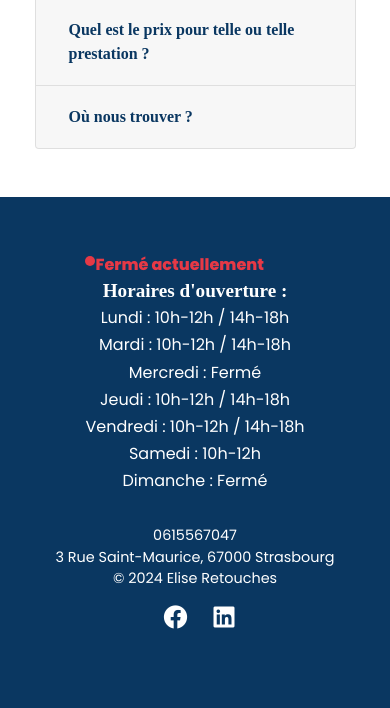
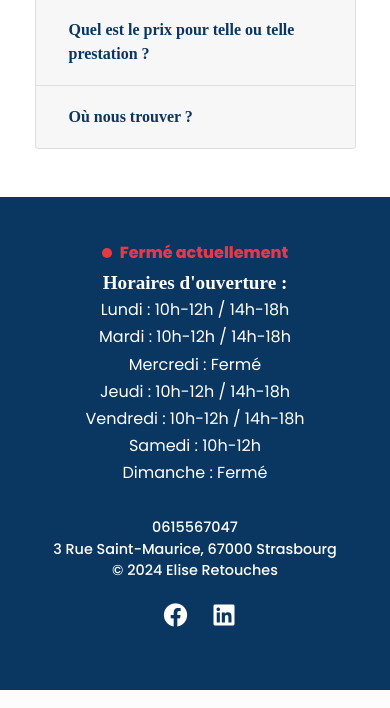
Before and after one commit to jtphe/eliseretouches-frontend, a PHP site: page /contact.html in a window 390 px wide. Shown: the part 927-1635 px from the top of the page. Run offline with PHP 8.4, Linux system fonts and the light colour scheme; some web fonts are replaced.

Commit message:
feat(new-design): fixing footer

```diff
--- a/contact.html
+++ b/contact.html
@@ -49,8 +49,10 @@
               </li>
               <li class="location">
                 <i class="fas fa-map-marker-alt"></i>
-                <span class="title-contact">Adresse :</span> 3 Rue
-                Saint-Maurice, 67000 Strasbourg
+                <span class="title-contact">Adresse :</span>
+                <a href="https://www.google.com/maps/search/?api=1&query=3+Rue+Saint-Maurice,+67000+Strasbourg" target="_blank" class="map-link">
+                  3 Rue Saint-Maurice, 67000 Strasbourg
+                </a>
               </li>
               <li class="hours">
                 <i class="fas fa-clock"></i>
@@ -210,9 +212,12 @@
                 aria-labelledby="headingThree"
                 data-parent="#faqAccordion"
               >
-                <div class="card-body">
-                  Nous sommes situés à côté du <strong>3 rue Saint-Maurice, 67000 Strasbourg</strong>.
-                </div>
+              <div class="card-body">
+                Nous sommes situés à côté du
+                <a href="https://www.google.com/maps/search/?api=1&query=3+Rue+Saint-Maurice,+67000+Strasbourg" target="_blank">
+                  <strong style="color: #0a3761">3 rue Saint-Maurice, 67000 Strasbourg</strong>
+                </a>.
+              </div>
               </div>
             </div>
           </div>
--- a/css/style.css
+++ b/css/style.css
@@ -413,6 +413,16 @@ footer {
   height: auto; /* Conserve les proportions */
 }
 
+.map-link {
+  color: #0a3761;
+  text-decoration: none; /* Supprime le soulignement du lien, si souhaité */
+}
+
+.copyright a {
+  text-decoration: none;
+  color: #fff;
+}
+
 html,
 body {
   height: 100%;
@@ -733,14 +743,6 @@ footer {
   flex: 1;
 }
 
-.hours-title {
-  font-family: "PlayfairDisplay", serif;
-  font-weight: 800; /* Plus grand et en gras */
-  color: #ffffff; /* Couleur blanche */
-  margin-bottom: 1rem; /* Espacement inférieur */
-  font-size: 1.2rem; /* Taille de police plus grande */
-}
-
 .footer-hours ul {
   color: #ffffff;
   padding: 0;
@@ -750,18 +752,6 @@ footer {
 .footer-hours ul li {
   margin-bottom: 0.2rem; /* Espacement entre les horaires */
   font-weight: normal; /* Supprimer le gras */
-}
-
-.footer-info {
-  text-align: right;
-  flex: 1;
-}
-
-.footer-info .copyright {
-  font-size: 0.9rem;
-  font-weight: normal;
-  color: #ffffff;
-  margin-bottom: 0.5rem;
 }
 
 /* Retirer la marge droite spécifique pour LinkedIn */
@@ -1056,17 +1046,48 @@ i.fab {
     font-size: 1.5rem; /* Taille du titre */
     padding-bottom: 1rem; /* Espacement sous le titre */
   }
+
   #status-indicator {
-    flex-direction: row; /* Change la direction en colonne pour mobile */
+    display: flex;
+    align-items: center; /* Aligne la LED et le texte verticalement */
+    justify-content: center; /* Centre horizontalement le contenu en mobile */
+    margin: 0.5rem auto;
+    line-height: 1; /* Hauteur de ligne égale pour éviter les décalages */
+  }
+  /* Styles pour la LED */
+  .led {
+    width: 10px;
+    height: 10px;
+    border-radius: 50%;
+    background-color: #f00; /* Couleur de la LED */
+    margin-right: 0.5rem; /* Espace entre la LED et le texte */
   }
 
-  .led {
-    margin-bottom: 0.5rem; /* Espace entre la LED et le texte en version mobile */
-    margin-right: 0; /* Enlève la marge droite en version mobile */
+  /* Ajustement du texte */
+  #status-text {
+    font-size: 16px; /* Taille du texte */
+    color: white; /* Couleur du texte par défaut */
+    line-height: 1; /* S'assure que le texte ne s'étire pas */
   }
 
-  #status-text {
-    text-align: center; /* Centre le texte */
+  .status-open .led {
+    background-color: green; /* LED verte pour ouvert */
+  }
+
+  .status-closed .led {
+    background-color: #e63946; /* LED rouge pour fermé */
+  }
+
+  .status-closing .led {
+    background-color: orange; /* LED orange pour fermeture imminente */
+  }
+
+  .status-open #status-text {
+    color: green; /* Texte en vert pour ouvert */
+  }
+
+  .status-closed #status-text {
+    color: #e63946; /* Texte en rouge pour fermé */
   }
 
   blockquote {
@@ -1147,7 +1168,6 @@ i.fab {
     flex-direction: column; /* Arrange les éléments en colonne */
     align-items: center; /* Centre les éléments horizontalement */
     text-align: center; /* Centre le texte */
-    padding: 1rem; /* Padding autour du contenu */
   }
 
   .footer-hours,
--- a/footer.html
+++ b/footer.html
@@ -33,7 +33,12 @@
           <div class="footer-info">
             <p class="copyright">
               <a class="copyright" href="tel:+33615567047">0615567047</a><br />
-              3 Rue Saint-Maurice, 67000 Strasbourg<br />
+              <a
+                href="https://www.google.com/maps/search/?api=1&query=3+Rue+Saint-Maurice,+67000+Strasbourg"
+                target="_blank"
+              >
+                3 Rue Saint-Maurice, 67000 Strasbourg </a
+              ><br />
               &copy; 2024 Elise Retouches<br />
             </p>
             <div class="socials">
```
